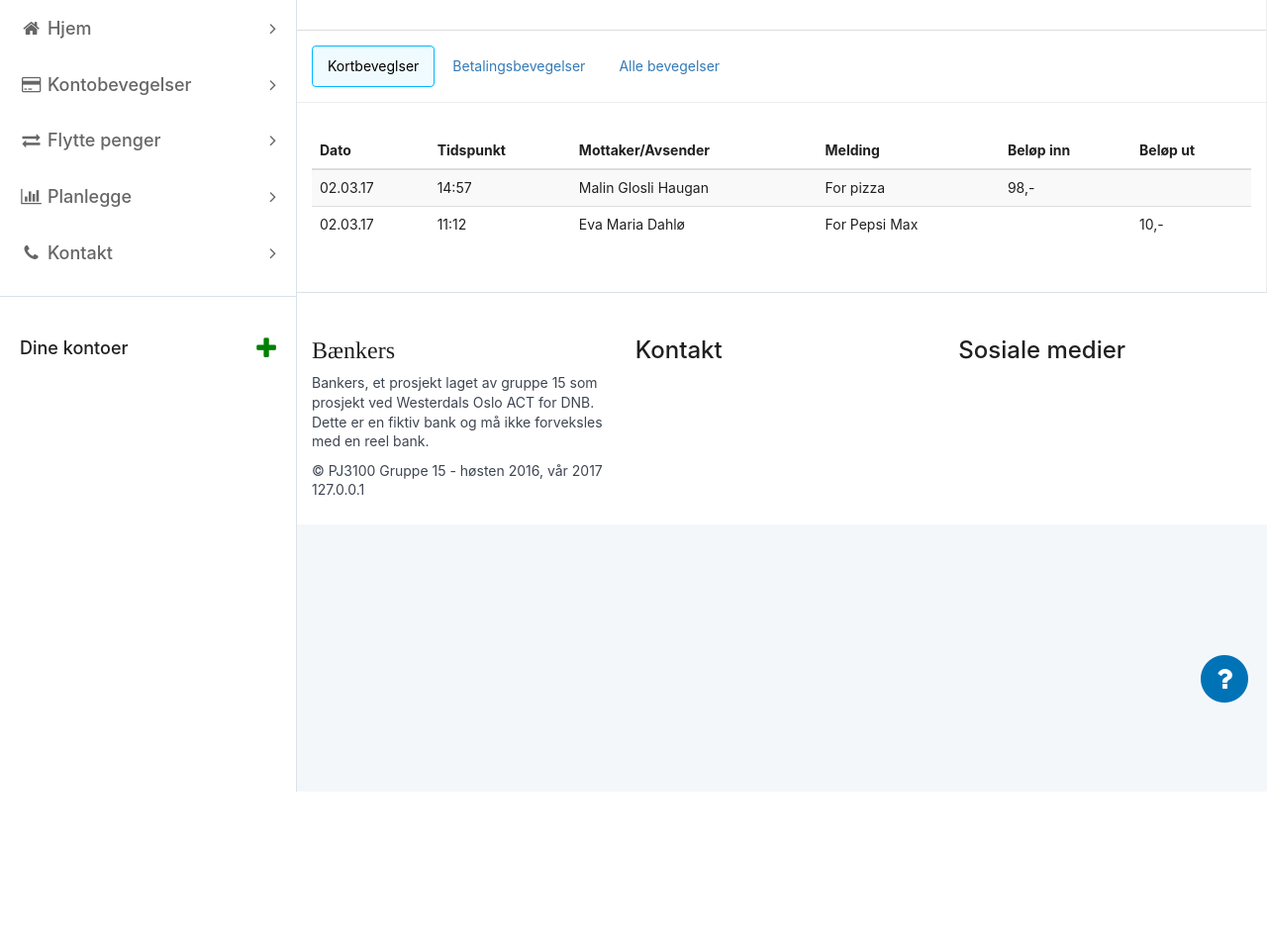
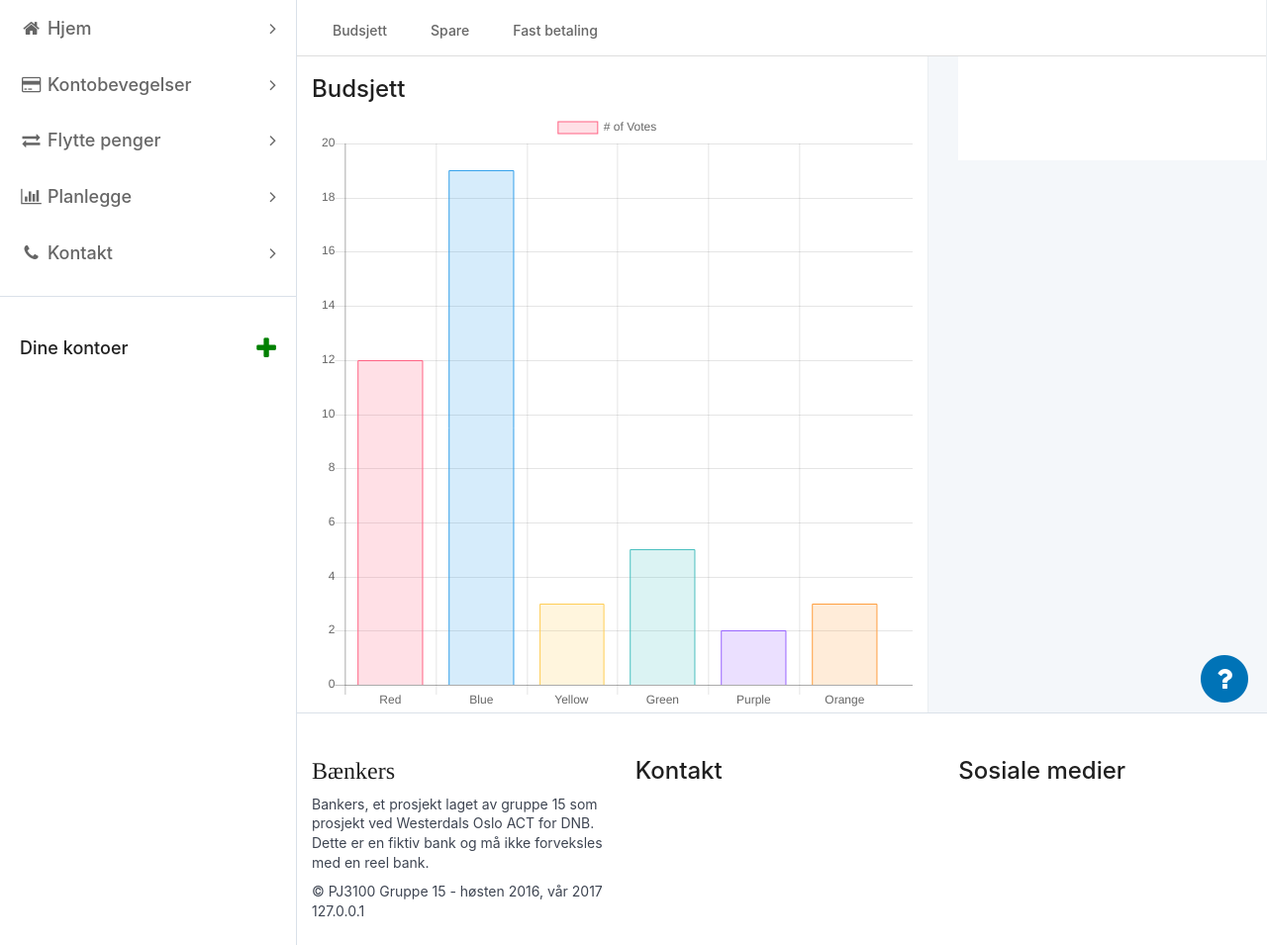
Before and after one commit to MathiasOki/Bankers, a PHP site: page /planning.php?account=1 in a window 1280 px wide. Shown: the part 70-1025 px from the top of the page at 99% size. Before the commit the page ends 870 px from the top, so only its background shows below. Run offline with PHP 8.4, Linux system fonts and the light colour scheme; the visitor is signed in with stand-in values (Sample User, id 1); data that the repository does not hold is empty; some web fonts are replaced.

Commit message:
fucking up budget planning

```diff
--- a/planning.php
+++ b/planning.php
@@ -35,76 +35,39 @@
 				<div class="panel panel-default panel-white">
 					<div class="panel-heading">
 						<ul class="nav nav-tabs">
-							<?php
-								$result = $satan->getAccounts($logged['customerID']);
-								foreach($result as $row) {
-							?>
-								<li class="<?=($account == $row['accountNumber']) ? 'active':'';?>"><a href="?account=<?=$row['accountNumber']?>"><?=$row['accountType']?></a></li>
-							<?php
-								}
-							?>
+							<li><a href="#">Budsjett</a></li>
+							<li><a href="#">Spare</a></li>
+							<li><a href="#">Fast betaling</a></li>
 						</ul>
 					</div>
+				</div>
+			</div>
+		</div>
+		<div class="row margin-invert">
+			<div class="col-md-8">
+				<div class="panel panel-default panel-white">
 					<div class="panel-body padding-none">
 						<div class="row">
-							<div class="col-md-12 padding-all margin-bottom border-bottom">
-								<ul class="nav nav-pills">
-									<li class="active"><a href="#kortbeveglser" data-toggle="tab">Kortbeveglser</a></li>
-									<li><a href="#betalingsbevegelser" data-toggle="tab">Betalingsbevegelser</a></li>
-									<li><a href="#allebevegelser" data-toggle="tab">Alle bevegelser</a></li>
-								</ul>
-							</div>
-						</div>
-
-						<div class="row">
-							<div class="col-md-12 padding-all margin-bottom">
-								<div class="tab-content">
-									<div class="tab-pane panel-form active" id="kortbeveglser">
-										<table class="table table-striped">
-											<thead>
-												<tr>
-													<th>Dato</th>
-													<th>Tidspunkt</th>
-													<th>Mottaker/Avsender</th>
-													<th>Melding</th>
-													<th>Beløp inn</th>
-													<th>Beløp ut</th>
-												</tr>
-											</thead>
-											<tbody>
-												<tr>
-													<td>02.03.17</td>
-													<td>14:57</td>
-													<td>Malin Glosli Haugan</td>
-													<td>For pizza</td>
-													<td>98,-</td>
-													<td></td>
-												</tr>
-												<tr>
-													<td>02.03.17</td>
-													<td>11:12</td>
-													<td>Eva Maria Dahlø</td>
-													<td>For Pepsi Max</td>
-													<td></td>
-													<td>10,-</td>
-												</tr>
-											</tbody>
-										</table>
-									</div>
-									<div class="tab-pane panel-form" id="betalingsbevegelser">
-										lorem 1
-									</div>
-									<div class="tab-pane panel-form" id="allebevegelser">
-										lorem 2
-									</div>
-								</div>
+							<div class="col-md-12">
+								<h3>Budsjett</h3>
+								<canvas id="myChart" width="100" height="100"></canvas>
 							</div>
 						</div>
 					</div>
 				</div>
 	        </div>
+			<div class="col-md-4">
+				<div class="panel panel-default panel-white">
+					<div class="panel-body padding-none">
+						<div class="row">
+							<div class="col-md-12">
+								<canvas id="myPieChart" width="100" height="100"></canvas>
+							</div>
+						</div>
+					</div>
+				</div>
+			</div>
 		</div>
-
         <?php
 			include_once("assets/common/inc/footer.php");
 		?>
@@ -114,5 +77,64 @@
     <?php
 		include_once("assets/common/inc/scripts.php");
 	?>
+
+	<script>
+        var ctx = document.getElementById("myChart");
+		var myPieChart = new Chart(ctx,{
+		    type: 'pie',
+			data: {
+                labels: [],
+                datasets: [{
+                    data: [12, 19, 3, 5, 2, 3],
+                    backgroundColor: [
+						'rgba(255,99,132,1)',
+                        'rgba(54, 162, 235, 1)',
+                        'rgba(255, 206, 86, 1)',
+                        'rgba(75, 192, 192, 1)',
+                        'rgba(153, 102, 255, 1)',
+                        'rgba(255, 159, 64, 1)'
+                    ]
+                }]
+            },
+		});
+        var myChart = new Chart(ctx, {
+            type: 'bar',
+            data: {
+                labels: ["Red", "Blue", "Yellow", "Green", "Purple", "Orange"],
+                datasets: [{
+                    label: '# of Votes',
+                    data: [12, 19, 3, 5, 2, 3],
+                    backgroundColor: [
+                        'rgba(255, 99, 132, 0.2)',
+                        'rgba(54, 162, 235, 0.2)',
+                        'rgba(255, 206, 86, 0.2)',
+                        'rgba(75, 192, 192, 0.2)',
+                        'rgba(153, 102, 255, 0.2)',
+                        'rgba(255, 159, 64, 0.2)'
+                    ],
+                    borderColor: [
+                        'rgba(255,99,132,1)',
+                        'rgba(54, 162, 235, 1)',
+                        'rgba(255, 206, 86, 1)',
+                        'rgba(75, 192, 192, 1)',
+                        'rgba(153, 102, 255, 1)',
+                        'rgba(255, 159, 64, 1)'
+                    ],
+                    borderWidth: 1
+                }]
+            },
+            options: {
+                scales: {
+                    yAxes: [{
+                        ticks: {
+                            beginAtZero:true
+                        }
+                    }]
+                }
+            }
+        });
+
+    </script>
+
 </body>
 </html>
```
